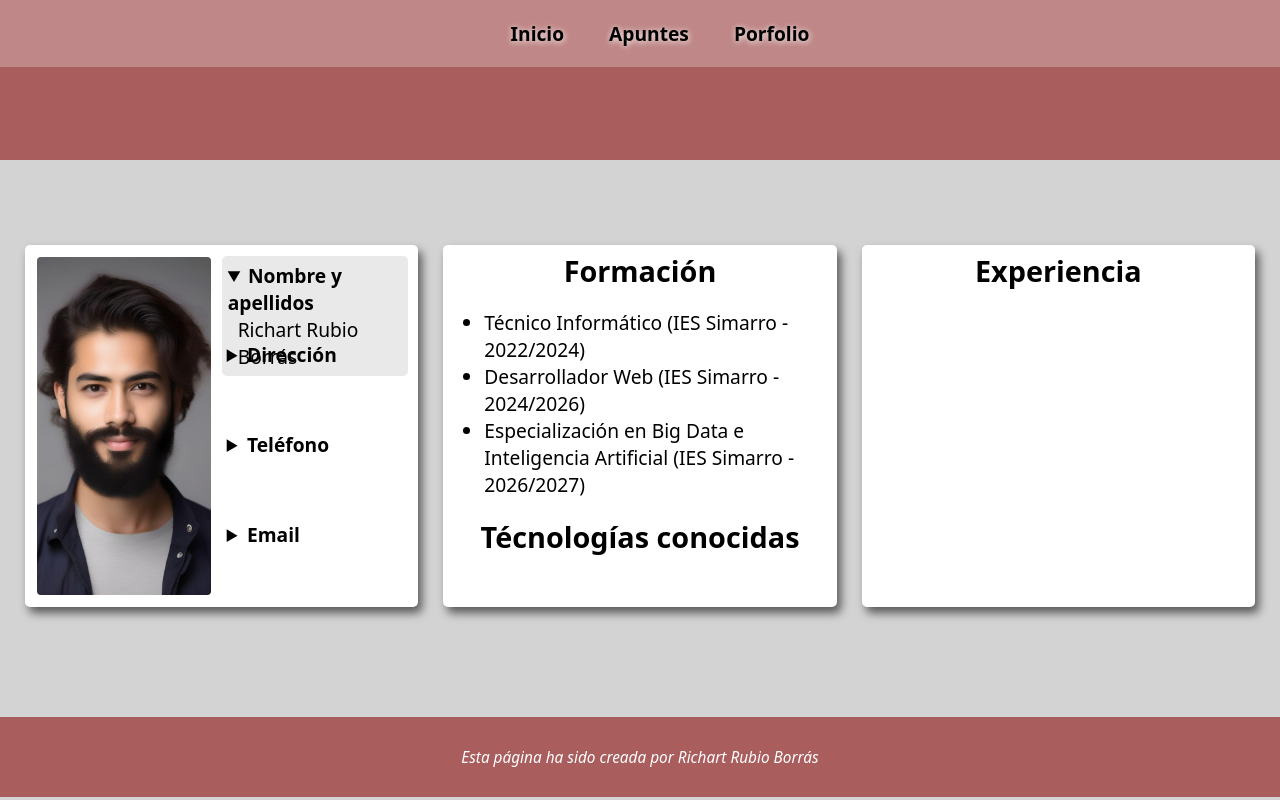
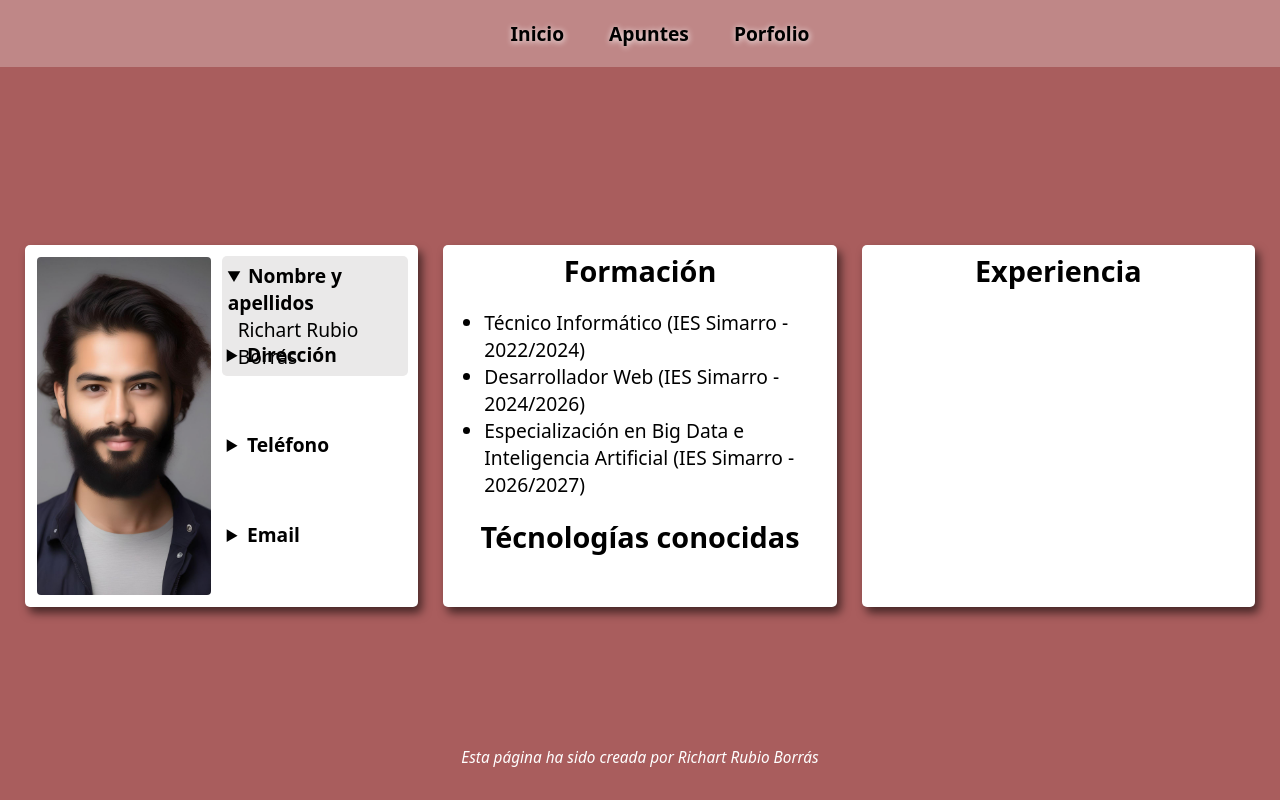
Before and after one commit to RichartR/portfolio, a plain HTML site: page index.html in a window 1280 px wide. Drawn offline with Linux system fonts and the light colour scheme.

Commit message:
cambio de fondo 2

```diff
--- a/Styles/Styles.css
+++ b/Styles/Styles.css
@@ -1,6 +1,6 @@
 :root {
     --background-headfot: rgb(169, 93, 93);
-    --background-body: lightgray;
+    --background-body: rgb(169, 93, 93);
     --background-section: rgb(255, 255, 255);
     --border-transparent: 1px solid transparent;
 }
```
